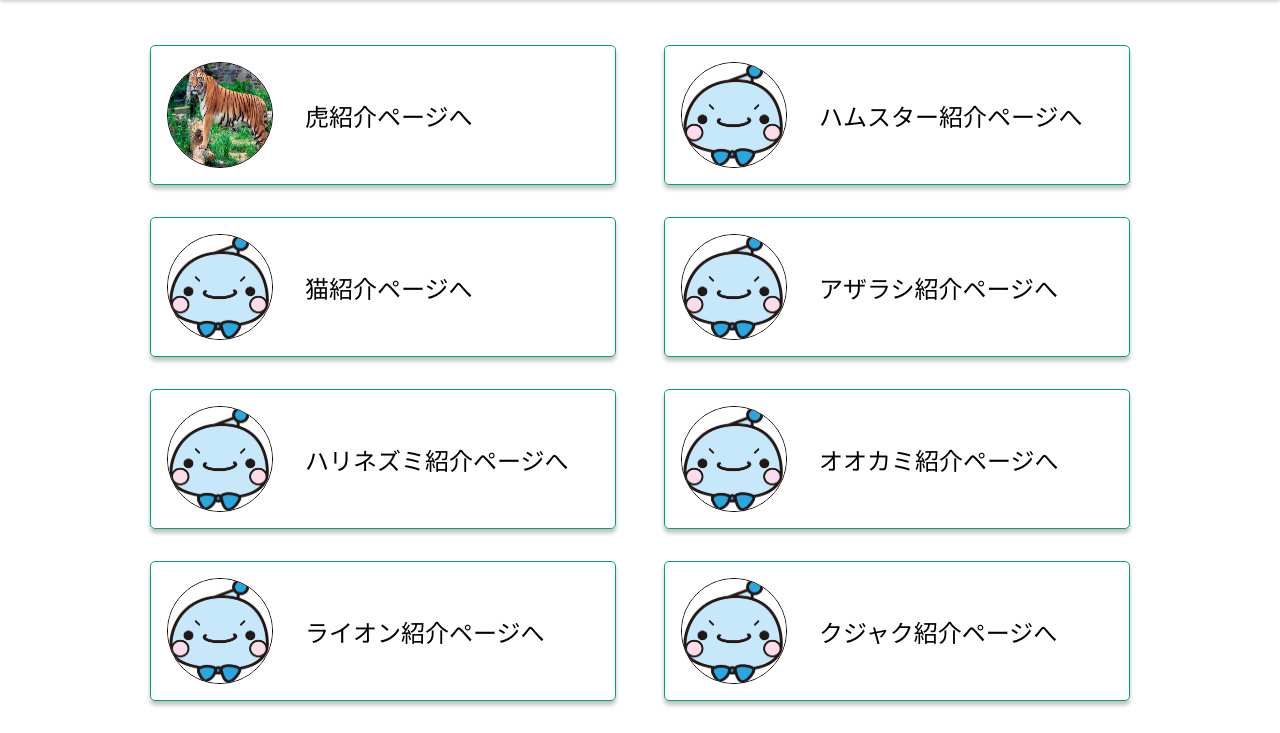
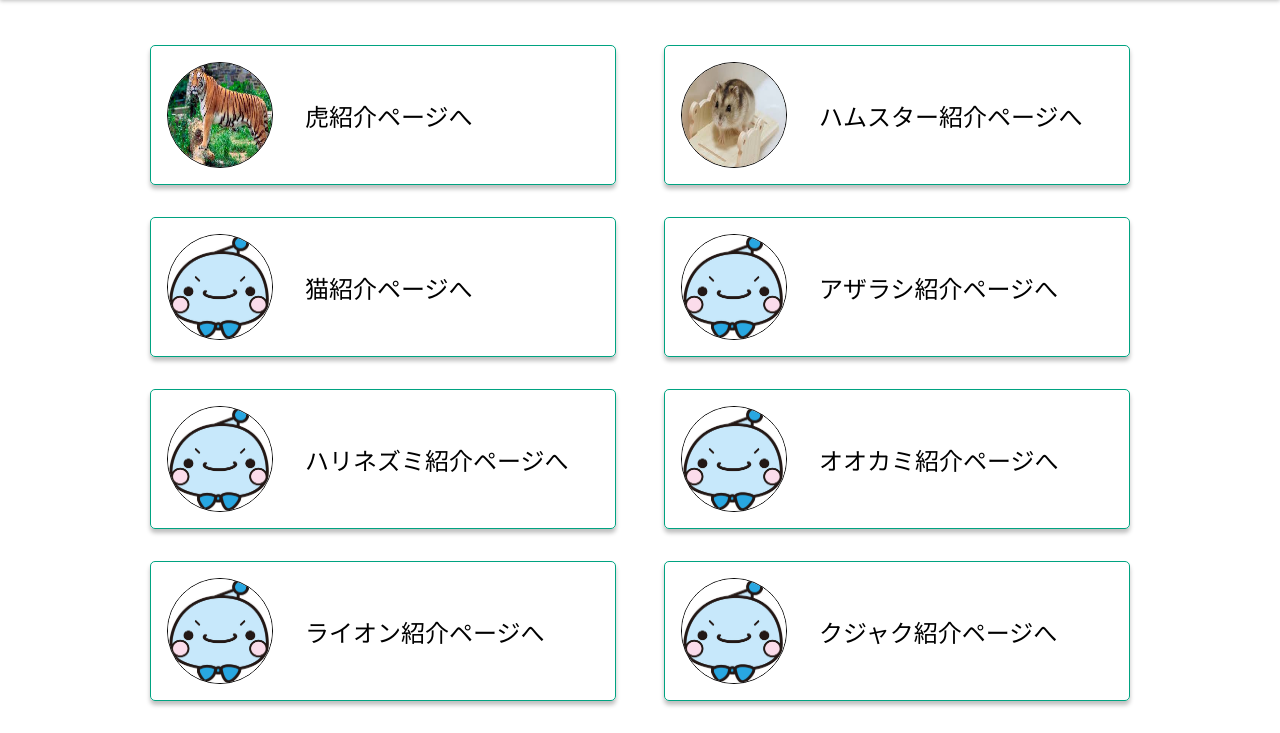
Before and after one commit to akumademohanabi/mini-animal-book, a plain HTML site: page index.html in a window 1280 px wide. Shown: the part 105-838 px from the top of the page. Drawn offline with Linux system fonts and the light colour scheme.

Commit message:
index.htmlのハムスターの画像挿入

```diff
--- a/index.html
+++ b/index.html
@@ -19,7 +19,7 @@
         </a>
         <!-- ハムスター紹介 -->
         <a href="./hamster.html" class="introduction-link" id="hamster">
-            <img src="./img/jyobi.jpg" alt="ハムスターの画像">
+            <img src="./img/hamster.jpg" alt="ハムスターの画像">
             <span>ハムスター紹介ページへ</span>
         </a>
      </div>
```
